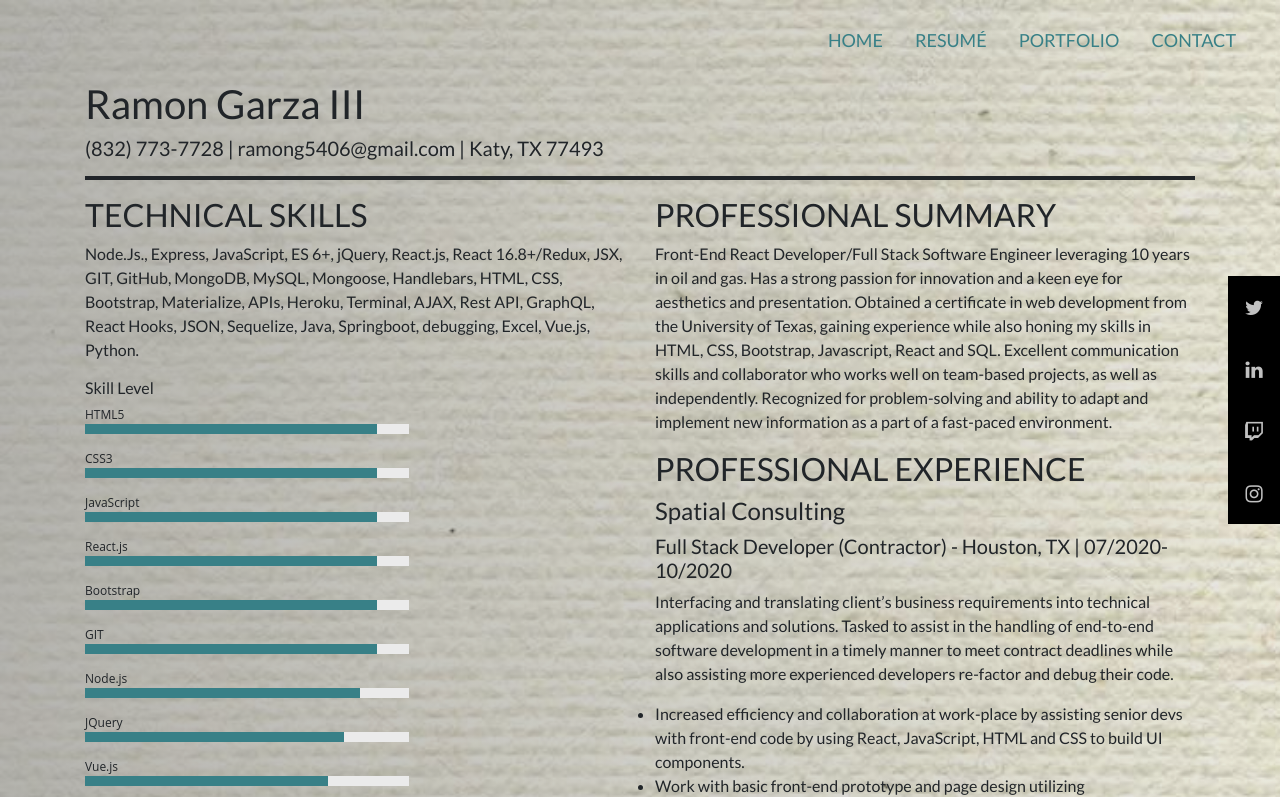
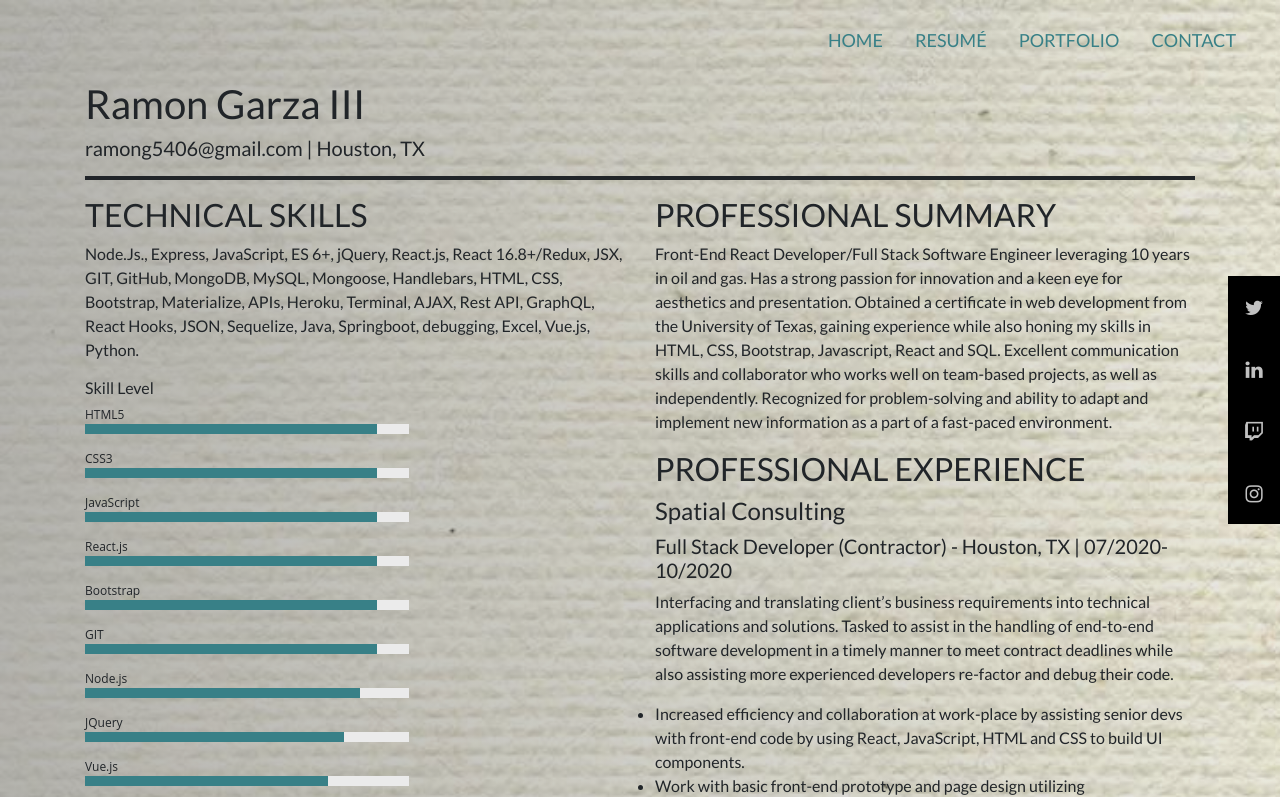
Before and after one commit to Ramong06/portfolio-website, a React (Create React App) app: page /resume in a window 1280 px wide. Shown: the top 797 px of the page. Built offline with nearby package versions, Linux system fonts and the light colour scheme; the HTML template or start-up script is replaced by a standard one.

Commit message:
changed resume page

```diff
--- a/src/pages/Resume.js
+++ b/src/pages/Resume.js
@@ -15,7 +15,7 @@ const Resume = () => {
             <Container>
                 <Sidebar />
                 <h1 className="resumeTitle">Ramon Garza III</h1>
-                <h5 className="resumeInfoHeader">(832) 773-7728 | ramong5406@gmail.com | Katy, TX 77493</h5>
+                <h5 className="resumeInfoHeader">ramong5406@gmail.com | Houston, TX</h5>
                 <hr className="resume_line"/>
                 <Row>
                 <Col size="md-4 sm-6 justify-content-md-center">
```
